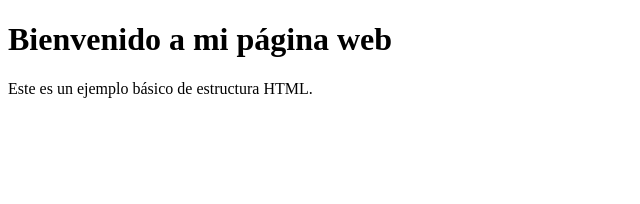
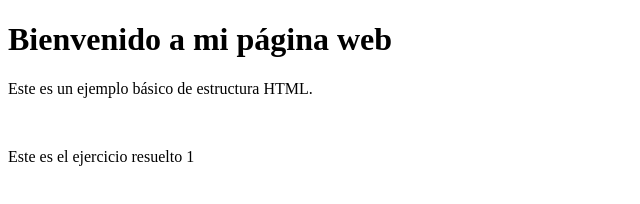
Before and after one commit to mapal-unilibre/modulo9, a plain HTML site: page index.html in a window 1280 px wide. Shown: the whole page, without its empty margins (0-640 px from the left). Drawn offline with Linux system fonts and the light colour scheme.

Commit message:
Feature: Se agrega titulo al ejercicio

```diff
--- a/index.html
+++ b/index.html
@@ -9,6 +9,8 @@
 
     <h1>Bienvenido a mi página web</h1>
     <p>Este es un ejemplo básico de estructura HTML.</p>
+    <br>
+    <p>Este es el ejercicio resuelto 1</p>
 
     <script>
         let estudianteNombre = "Juan";
```
